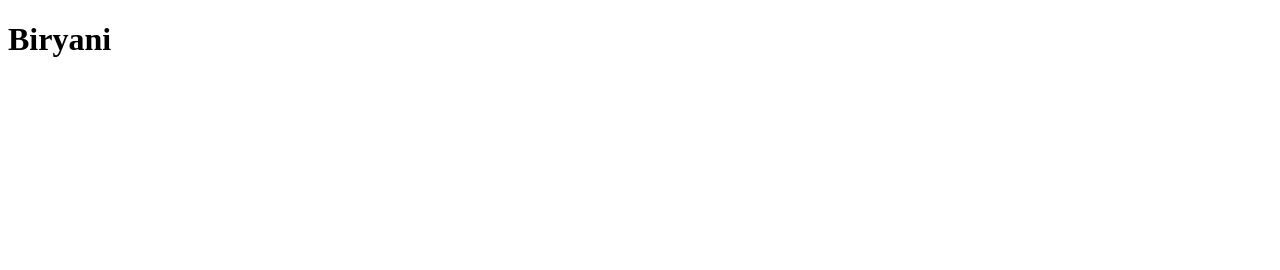
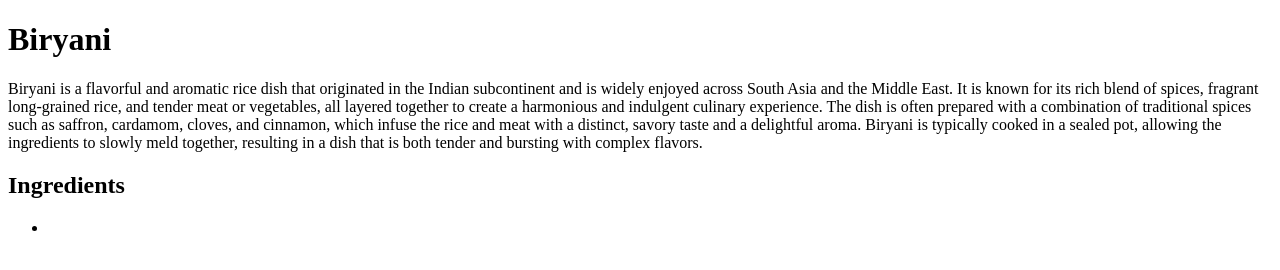
Before and after one commit to RohitBhojak/odin-recipes, a plain HTML site: page recipes/biryani.html in a window 1280 px wide. Drawn offline with Linux system fonts and the light colour scheme.

Commit message:
Add new recipes, images and link them
Added recipe pages for paneer and arhar and downloaded their photos.
Also added description for biryani.

```diff
--- a/recipes/biryani.html
+++ b/recipes/biryani.html
@@ -1,11 +1,28 @@
 <!DOCTYPE html>
 <html lang="en">
+
 <head>
     <meta charset="UTF-8">
     <meta name="viewport" content="width=device-width, initial-scale=1.0">
     <title>Biryani</title>
 </head>
+
 <body>
     <h1>Biryani</h1>
+    <p>
+        Biryani is a flavorful and aromatic rice dish that originated in the Indian subcontinent and is widely enjoyed
+        across South Asia and the Middle East. It is known for its rich blend of spices, fragrant long-grained rice, and
+        tender meat or vegetables, all layered together to create a harmonious and indulgent culinary experience. The
+        dish is often prepared with a combination of traditional spices such as saffron, cardamom, cloves, and cinnamon,
+        which infuse the rice and meat with a distinct, savory taste and a delightful aroma. Biryani is typically cooked
+        in a sealed pot, allowing the ingredients to slowly meld together, resulting in a dish that is both tender and
+        bursting with complex flavors.
+    </p>
+    <h2>Ingredients</h2>
+    <ul>
+        <li></li>
+    </ul>
+
 </body>
+
 </html>
```
Also changed, not shown: index.html (+8 -1 lines), recipes/arhar.html (added, +11 -0 lines), recipes/paneer.html (added, +11 -0 lines), recipes/recipe-img/arhar.jpg (added), recipes/recipe-img/biryani.jpg (added), recipes/recipe-img/paneer.jpg (added).
